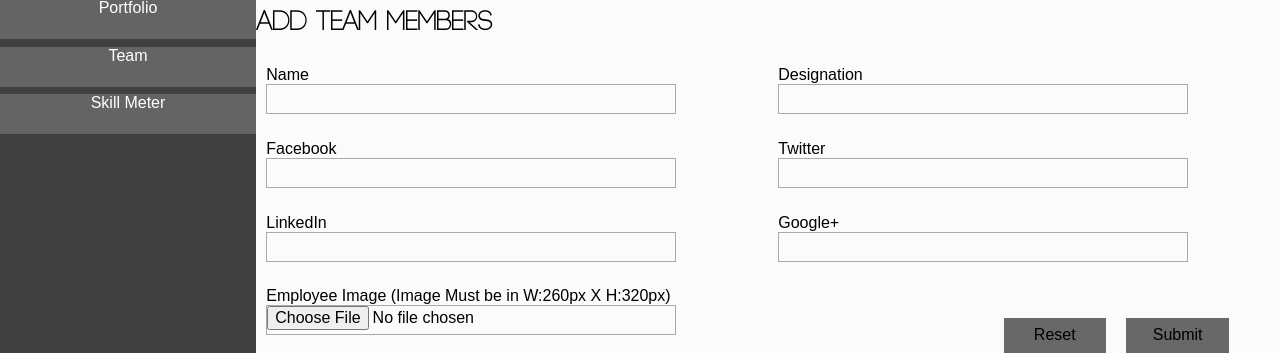
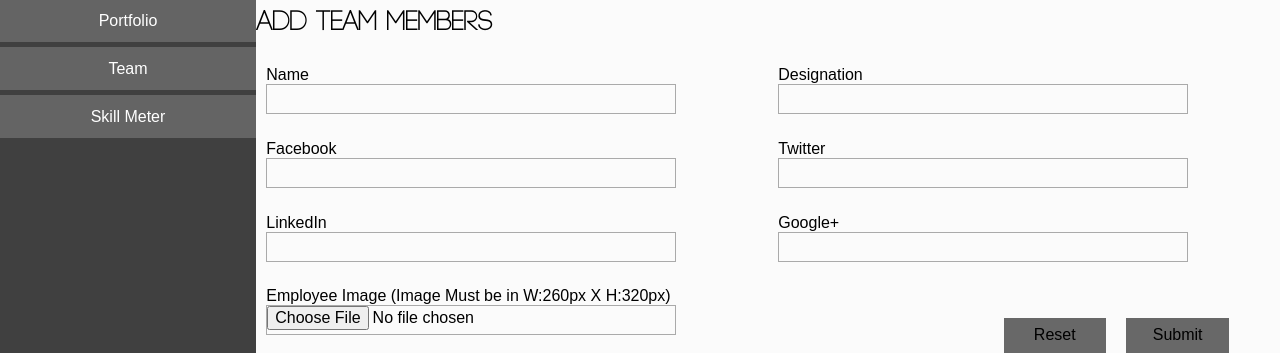
Before and after one commit to AjeebKt/Psybo-Site, a PHP site: page /addTeam.php in a window 1280 px wide. Shown: the part 81-434 px from the top of the page. Run offline with PHP 8.4, Linux system fonts and the light colour scheme; data comes from the database, SQL or seed files in the repository.

Commit message:
dash modifiying

```diff
--- a/css/style.css
+++ b/css/style.css
@@ -132,12 +132,23 @@ section
 	padding: 0;
 	margin: 0;
 	text-align: center;
+
 }
 .side-links li
 {
 	background-color: #646464;
-	margin-bottom: 3%;
-	height: 40px;
+	margin-bottom: 2%;
+	height: 30px;
+	padding-top: 5%;
+	-webkit-transition: background-color 0.2s ease;
+	-moz-transition: background-color 0.2s ease;
+	-ms-transition: background-color 0.2s ease;
+	-o-transition: background-color 0.2s ease;
+	transition: background-color 0.2s ease;
+}
+.side-links li:hover
+{
+	background-color: #777;
 }
 .portfolio-container, .team-container
 {
```
